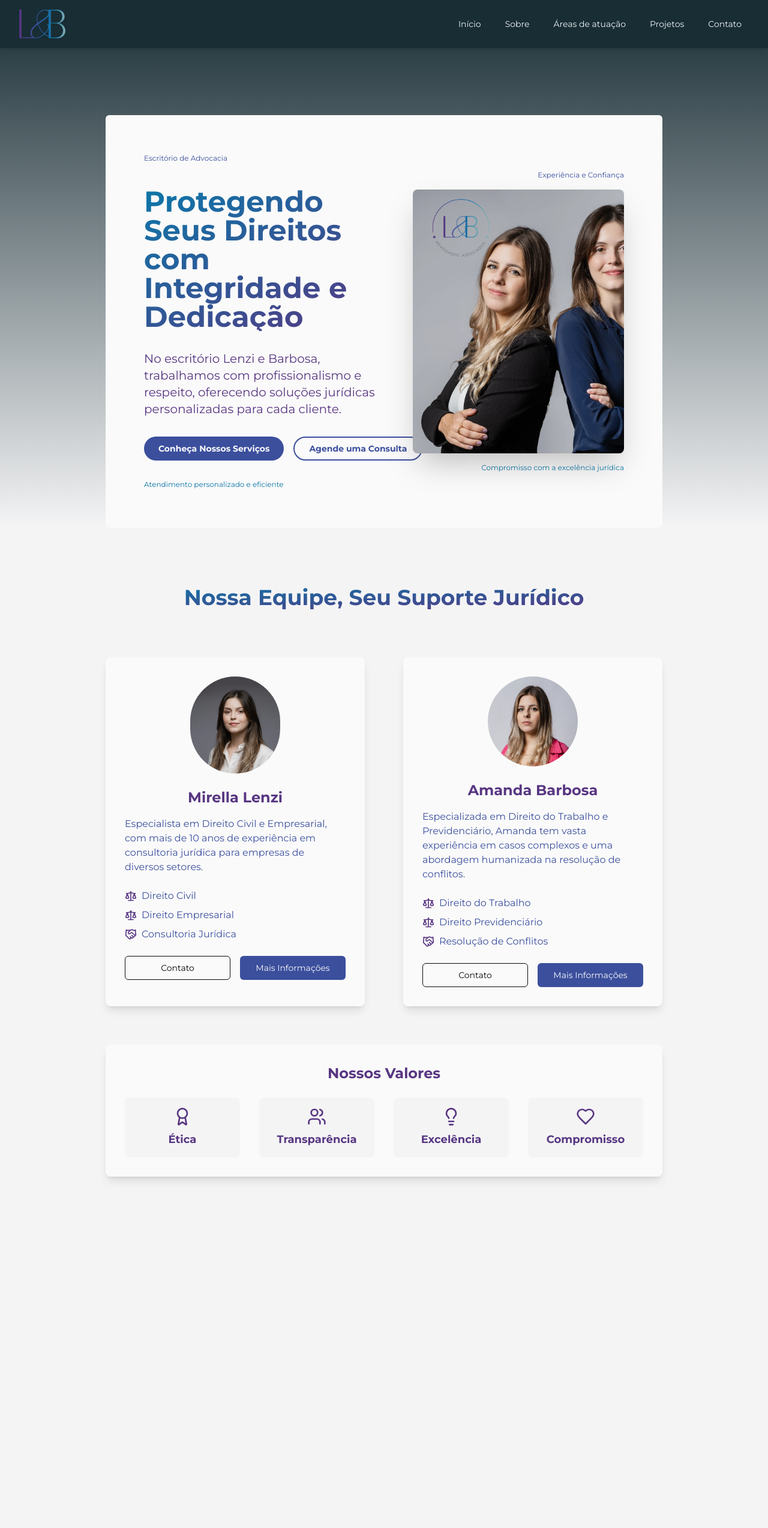
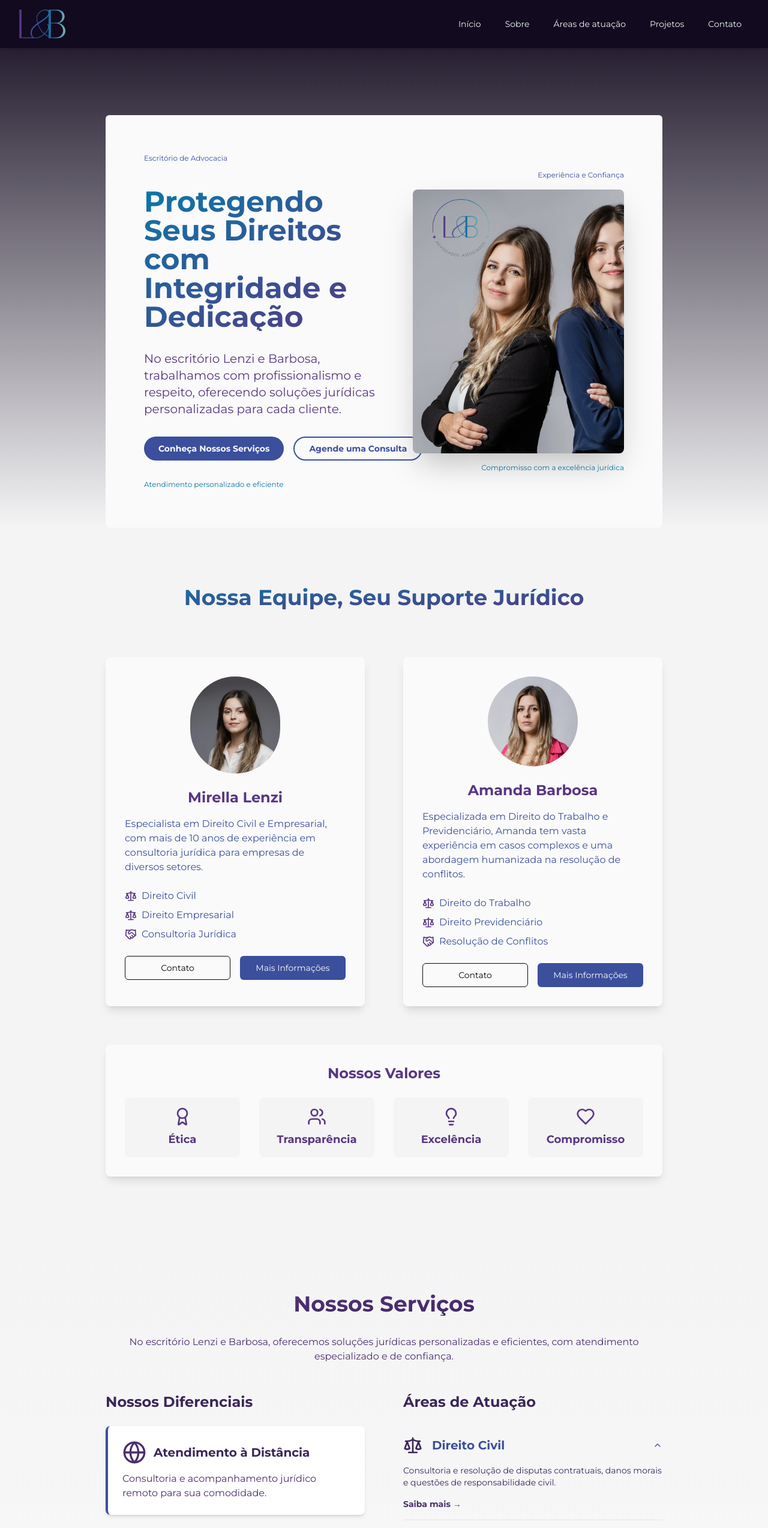
Before and after one commit to pedrinhopagan/lp-lenzi-barbosa, a Next.js app: page / in a window 1280 px wide. Shown: the top 2548 px of the page at 60% size. Before the commit the page ends 2058 px from the top, so only its background shows below. Built offline with nearby package versions, Linux system fonts and the light colour scheme.

Commit message:
Services

```diff
--- a/components/_ui/Container.tsx
+++ b/components/_ui/Container.tsx
@@ -7,7 +7,7 @@ type Props = {
 
 export function Container({ children, className }: Props) {
 	return (
-		<section className={cn("section-spacing w-full min-h-[900px]", className)}>
+		<section className={cn("section-spacing w-full min-h-[900px] max-w-[1980px] mx-auto", className)}>
 			{children}
 		</section>
 	);
--- /dev/null
+++ b/components/pages/home/-sections/Services.tsx
@@ -0,0 +1,94 @@
+"use client"
+
+import { Container } from "@/components/_ui/Container"
+import { Button } from "@/components/ui/button"
+import { Scale, Briefcase, Users, Lightbulb, Heart, Globe, Star, Home } from 'lucide-react'
+import {
+  Accordion,
+  AccordionContent,
+  AccordionItem,
+  AccordionTrigger,
+} from "@/components/ui/accordion"
+
+export function Services() {
+  const areasAtuacao = [
+    { icon: Scale, title: "Direito Civil", description: "Consultoria e resolução de disputas contratuais, danos morais e questões de responsabilidade civil." },
+    { icon: Briefcase, title: "Direito Trabalhista", description: "Defesa dos direitos de trabalhadores e empresas em ações judiciais e extrajudiciais." },
+    { icon: Users, title: "Direito de Família", description: "Acompanhamento em processos de divórcio, guarda, pensão alimentícia e adoção." },
+    { icon: Lightbulb, title: "Direito Empresarial", description: "Auxílio a empresas com planejamento jurídico, contratos e questões societárias." },
+    { icon: Heart, title: "Direito Previdenciário", description: "Orientação e defesa em questões relacionadas à aposentadoria e benefícios do INSS." },
+    { icon: Home, title: "Direito Imobiliário", description: "Assessoria em compra, venda e locação de imóveis, regularização e disputas de propriedade." }
+  ]
+
+  const diferenciais = [
+    { icon: Globe, title: "Atendimento à Distância", description: "Consultoria e acompanhamento jurídico remoto para sua comodidade." },
+    { icon: Star, title: "Experiência Especializada", description: "Profissionais com vasta experiência em casos complexos e abordagem humanizada." },
+    { icon: Users, title: "Atendimento Personalizado", description: "Soluções jurídicas adaptadas às necessidades específicas de cada cliente." }
+  ]
+
+  return (
+    <Container className="py-24 bg-gradient-to-b from-zinc-100 to-zinc-50">
+      <div className="max-w-6xl mx-auto">
+        <h2 className="text-4xl font-bold mb-8 text-transparent bg-clip-text bg-gradient-to-br from-blue-500 to-blue-700 text-center">
+          Nossos Serviços
+        </h2>
+
+        <p className="text-blue-600 text-center mb-12">
+          No escritório Lenzi e Barbosa, oferecemos soluções jurídicas personalizadas e eficientes, com atendimento especializado e de confiança.
+        </p>
+
+        <div className="flex flex-col md:flex-row gap-16">
+          <div className="md:w-1/2">
+            <h3 className="text-2xl font-bold mb-6 text-blue-700">Nossos Diferenciais</h3>
+            <div className="grid grid-cols-1 gap-6">
+              {diferenciais.map((diferencial, index) => (
+                <div
+                  key={index}
+                  className="group bg-white p-6 rounded-lg shadow-md transition-all duration-300 hover:shadow-lg transform hover:-translate-y-1 cursor-pointer border-l-4 border-blue-400"
+                >
+                  <div className="flex items-center mb-3">
+                    <diferencial.icon className="w-10 h-10 text-blue-600 mr-3 transition-all duration-300" />
+                    <h4 className="text-xl font-bold text-blue-700">{diferencial.title}</h4>
+                  </div>
+                  <p className="text-blue-600">{diferencial.description}</p>
+                </div>
+              ))}
+            </div>
+          </div>
+
+          <div className="md:w-1/2">
+            <h3 className="text-2xl font-bold mb-6 text-blue-700">Áreas de Atuação</h3>
+            <Accordion type="single" collapsible className="w-full" defaultValue="item-0">
+              {areasAtuacao.map((area, index) => (
+                <AccordionItem key={index} value={`item-${index}`}>
+                  <AccordionTrigger className="text-xl font-bold text-blue-800 hover:text-blue-600 data-[state=open]:text-blue-400 transition-colors duration-300">
+                    <div className="flex items-center group">
+                      <area.icon className="w-8 h-8 text-blue-700 mr-4 group-data-[state=open]:text-blue-400 transition-colors duration-300" />
+                      <span className="group-data-[state=open]:text-blue-400 transition-colors duration-300">{area.title}</span>
+                    </div>
+                  </AccordionTrigger>
+                  <AccordionContent className="text-blue-700">
+                    {area.description}
+                    <div className="mt-4 text-blue-600 font-semibold">
+                      Saiba mais →
+                    </div>
+                  </AccordionContent>
+                </AccordionItem>
+              ))}
+            </Accordion>
+          </div>
+        </div>
+
+        <div className="mt-12 text-center">
+          <Button className="bg-blue-400 hover:bg-blue-500 text-white font-bold py-2 px-6 rounded-full transition duration-300">
+            Agende uma Consulta Online
+          </Button>
+        </div>
+
+        <p className="text-blue-500 text-center mt-8">
+          Atendimento personalizado e eficiente, adaptado às suas necessidades, onde quer que você esteja.
+        </p>
+      </div>
+    </Container>
+  )
+}
--- a/components/pages/home/index.tsx
+++ b/components/pages/home/index.tsx
@@ -1,11 +1,13 @@
 import { Hero } from "./-sections/Hero";
 import { About } from "./-sections/About";
+import { Services } from "./-sections/Services";
 
 export function HomePage() {
 	return (
 		<main className="home-page">
 			<Hero />
 			<About />
+			<Services />
 		</main>
 	)
 }
--- /dev/null
+++ b/components/ui/accordion.tsx
@@ -0,0 +1,58 @@
+"use client"
+
+import * as React from "react"
+import * as AccordionPrimitive from "@radix-ui/react-accordion"
+import { ChevronDown } from "lucide-react"
+
+import { cn } from "@/lib/utils"
+
+const Accordion = AccordionPrimitive.Root
+
+const AccordionItem = React.forwardRef<
+  React.ElementRef<typeof AccordionPrimitive.Item>,
+  React.ComponentPropsWithoutRef<typeof AccordionPrimitive.Item>
+>(({ className, ...props }, ref) => (
+  <AccordionPrimitive.Item
+    ref={ref}
+    className={cn("border-b", className)}
+    {...props}
+  />
+))
+AccordionItem.displayName = "AccordionItem"
+
+const AccordionTrigger = React.forwardRef<
+  React.ElementRef<typeof AccordionPrimitive.Trigger>,
+  React.ComponentPropsWithoutRef<typeof AccordionPrimitive.Trigger>
+>(({ className, children, ...props }, ref) => (
+  <AccordionPrimitive.Header className="flex">
+    <AccordionPrimitive.Trigger
+      ref={ref}
+      className={cn(
+        "flex flex-1 items-center justify-between py-4 font-medium transition-all hover:underline [&[data-state=open]>svg]:rotate-180",
+        className
+      )}
+      {...props}
+    >
+      {children}
+      <ChevronDown className="h-4 w-4 shrink-0 transition-transform duration-200" />
+    </AccordionPrimitive.Trigger>
+  </AccordionPrimitive.Header>
+))
+AccordionTrigger.displayName = AccordionPrimitive.Trigger.displayName
+
+const AccordionContent = React.forwardRef<
+  React.ElementRef<typeof AccordionPrimitive.Content>,
+  React.ComponentPropsWithoutRef<typeof AccordionPrimitive.Content>
+>(({ className, children, ...props }, ref) => (
+  <AccordionPrimitive.Content
+    ref={ref}
+    className="overflow-hidden text-sm transition-all data-[state=closed]:animate-accordion-up data-[state=open]:animate-accordion-down"
+    {...props}
+  >
+    <div className={cn("pb-4 pt-0", className)}>{children}</div>
+  </AccordionPrimitive.Content>
+))
+
+AccordionContent.displayName = AccordionPrimitive.Content.displayName
+
+export { Accordion, AccordionItem, AccordionTrigger, AccordionContent }
--- a/package.json
+++ b/package.json
@@ -10,6 +10,7 @@
   },
   "dependencies": {
     "@hookform/resolvers": "^3.9.0",
+    "@radix-ui/react-accordion": "^1.2.0",
     "@radix-ui/react-collapsible": "^1.1.0",
     "@radix-ui/react-dialog": "^1.1.1",
     "@radix-ui/react-label": "^2.1.0",
--- a/tailwind.config.ts
+++ b/tailwind.config.ts
@@ -11,98 +11,120 @@ const config = {
 	prefix: "",
 	theme: {
     	container: {
-			center: true,
-			padding: "2rem",
+    		center: 'true',
+    		padding: '2rem',
     		screens: {
-				"2xl": "1400px",
-			},
+    			'2xl': '1400px'
+    		}
     	},
     	extend: {
     		colors: {
-				border: "hsl(var(--border))",
-				input: "hsl(var(--input-color))",
-				ring: "hsl(--accent-color)",
-				background: "hsl(var(--background-color))",
-				foreground: "hsl(var(--foreground))",
+    			border: 'hsl(var(--border))',
+    			input: 'hsl(var(--input-color))',
+    			ring: 'hsl(--accent-color)',
+    			background: 'hsl(var(--background-color))',
+    			foreground: 'hsl(var(--foreground))',
     			primary: {
-					DEFAULT: "#3B4F9D",
-					foreground: "hsl(var(--primary-foreground))",
+    				DEFAULT: '#3B4F9D',
+    				foreground: 'hsl(var(--primary-foreground))'
     			},
     			secondary: {
-					DEFAULT: "#0C77A9",
-					foreground: "hsl(var(--secondary-foreground))",
+    				DEFAULT: '#0C77A9',
+    				foreground: 'hsl(var(--secondary-foreground))'
     			},
     			destructive: {
-					DEFAULT: "hsl(var(--destructive))",
-					foreground: "hsl(var(--destructive-foreground))",
+    				DEFAULT: 'hsl(var(--destructive))',
+    				foreground: 'hsl(var(--destructive-foreground))'
     			},
     			muted: {
-					DEFAULT: "hsl(var(--muted))",
-					foreground: "hsl(var(--muted-foreground))",
+    				DEFAULT: 'hsl(var(--muted))',
+    				foreground: 'hsl(var(--muted-foreground))'
     			},
     			accent: {
-					DEFAULT: "hsl(var(--accent))",
-					foreground: "hsl(var(--accent-foreground))",
+    				DEFAULT: 'hsl(var(--accent))',
+    				foreground: 'hsl(var(--accent-foreground))'
     			},
     			popover: {
-					DEFAULT: "hsl(var(--popover))",
-					foreground: "hsl(var(--popover-foreground))",
+    				DEFAULT: 'hsl(var(--popover))',
+    				foreground: 'hsl(var(--popover-foreground))'
     			},
     			card: {
-					DEFAULT: "hsl(var(--card))",
-					foreground: "hsl(var(--card-foreground))",
+    				DEFAULT: 'hsl(var(--card))',
+    				foreground: 'hsl(var(--card-foreground))'
     			},
     			blue: {
-					"50": "#f1f9fa",
-
-					// Brand
-					"100": "#EDF6F8",
-					"200": "#84AEB6",
-					"300": "#0C77A9",
-					"400": "#3B4F9D",
-					"500": "#583682",
-
-					"600": "#377783",
-					"700": "#32616c",
-					"800": "#2f515b",
-					"900": "#2b454e",
-					"950": "#182d34",
-				},
+    				'50': '#F6FAFC',
+    				'100': '#EDF6F8',
+    				'200': '#84AEB6',
+    				'300': '#0C77A9',
+    				'400': '#3B4F9D',
+    				'500': '#583682',
+    				'600': '#4A2E6E',
+    				'700': '#3C255A',
+    				'800': '#2E1C46',
+    				'900': '#201332',
+    				'950': '#120A1E'
+    			}
     		},
     		backgroundImage: {
-				gradient:
-					"linear-gradient(90deg, #583682, #3B4F9D, #0C77A9, #84AEB6, #EDF6F8)",
+    			gradient: 'linear-gradient(90deg, #583682, #3B4F9D, #0C77A9, #84AEB6, #EDF6F8)'
     		},
     		backgroundSize: {
-				auto: "auto",
-				cover: "cover",
-				contain: "contain",
-				"150%": "150%",
+    			auto: 'auto',
+    			cover: 'cover',
+    			contain: 'contain',
+    			'150%': '150%'
     		},
     		fontFamily: {
-				main: "var(--font-main)",
-				alt: "var(--font-alt)",
+    			main: 'var(--font-main)',
+    			alt: 'var(--font-alt)'
     		},
     		borderRadius: {
-				lg: "var(--radius)",
-				md: "calc(var(--radius) - 2px)",
-				sm: "calc(var(--radius) - 4px)",
+    			lg: 'var(--radius)',
+    			md: 'calc(var(--radius) - 2px)',
+    			sm: 'calc(var(--radius) - 4px)'
     		},
     		keyframes: {
-				"accordion-down": {
-					from: { height: "0" },
-					to: { height: "var(--radix-accordion-content-height)" },
+    			'accordion-down': {
+    				from: {
+    					height: '0'
     				},
-				"accordion-up": {
-					from: { height: "var(--radix-accordion-content-height)" },
-					to: { height: "0" },
+    				to: {
+    					height: 'var(--radix-accordion-content-height)'
+    				}
     			},
+    			'accordion-up': {
+    				from: {
+    					height: 'var(--radix-accordion-content-height)'
+    				},
+    				to: {
+    					height: '0'
+    				}
+    			},
+    			'accordion-down': {
+    				from: {
+    					height: '0'
+    				},
+    				to: {
+    					height: 'var(--radix-accordion-content-height)'
+    				}
+    			},
+    			'accordion-up': {
+    				from: {
+    					height: 'var(--radix-accordion-content-height)'
+    				},
+    				to: {
+    					height: '0'
+    				}
+    			}
     		},
     		animation: {
-				"accordion-down": "accordion-down 0.2s ease-out",
-				"accordion-up": "accordion-up 0.2s ease-out",
-			},
-		},
+    			'accordion-down': 'accordion-down 0.2s ease-out',
+    			'accordion-up': 'accordion-up 0.2s ease-out',
+    			'accordion-down': 'accordion-down 0.2s ease-out',
+    			'accordion-up': 'accordion-up 0.2s ease-out'
+    		}
+    	}
     },
 	plugins: [require("tailwindcss-animate")],
 } satisfies Config;
```
Also changed, not shown: 1 other file (tests, documents, lock files or other folders). Lines whose indentation alone changed are shown as unchanged.
